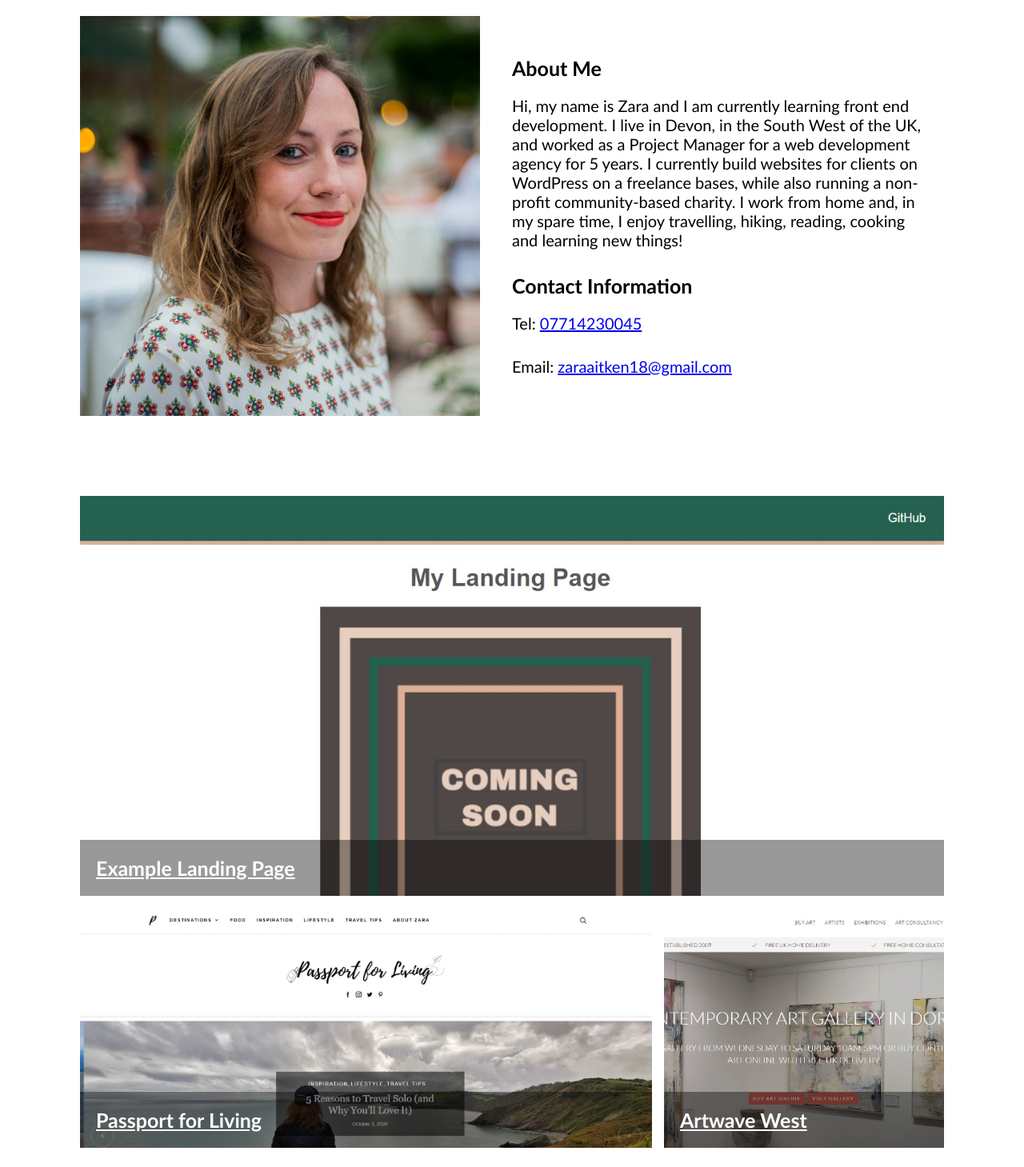
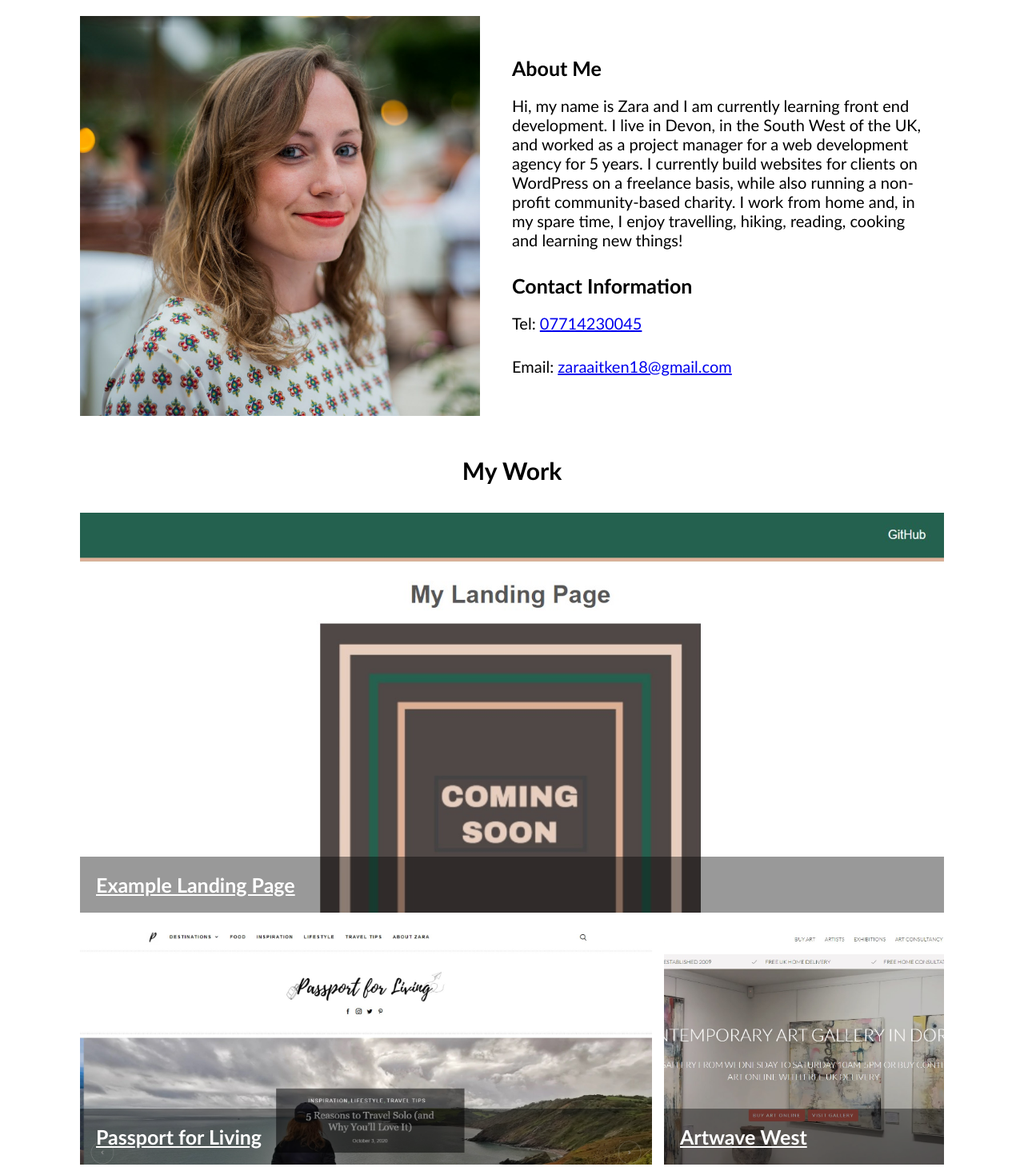
Before and after one commit to zaitken1/developer-profile, a plain HTML site: page index.html in a window 1280 px wide. Shown: the part 740-2199 px from the top of the page at 80% size. Drawn offline with Linux system fonts and the light colour scheme.

Commit message:
adds 'my work' heading

```diff
--- a/assets/css/style.css
+++ b/assets/css/style.css
@@ -95,12 +95,20 @@ section h2 {
 }
 
 /*Portfolio grid*/
+.my-portfolio-heading {
+  display: flex;
+  justify-content: center;
+  align-content: center;
+  margin: 50px auto 0;
+  font-size: 30px;
+}
+
 .portfolio-images {
   display: grid;
   grid-template-columns: 1fr 1fr 1fr;
   flex-wrap: wrap;
   gap: 15px;
-  margin: 100px;
+  margin: 35px 100px;
   grid-template-areas:
   "portfolio-one portfolio-one portfolio-one"
   "portfolio-two portfolio-two portfolio-three"
@@ -316,6 +324,7 @@ footer {
   .portfolio-one, .portfolio-two, .portfolio-three {
     height: 300px;
   }
+}
 
 @media screen and (max-width: 380px){
 
@@ -325,7 +334,7 @@ footer {
   }
 
   header h1, header nav {
-    margin:0;
+    margin: 0;
   }
 
   section h2 {
--- a/index.html
+++ b/index.html
@@ -28,13 +28,14 @@
         </section>
         <section class="contact-info">
             <h3 id="about">About Me</h3>
-            <p class="bio-info">Hi, my name is Zara and I am currently learning front end development. I live in Devon, in the South West of the UK, and worked as a Project Manager for a web development agency for 5 years. I currently build websites for clients on WordPress on a freelance bases, while also running a non-profit community-based charity. I work from home and, in my spare time, I enjoy travelling, hiking, reading, cooking and learning new things!</p>
+            <p class="bio-info">Hi, my name is Zara and I am currently learning front end development. I live in Devon, in the South West of the UK, and worked as a project manager for a web development agency for 5 years. I currently build websites for clients on WordPress on a freelance basis, while also running a non-profit community-based charity. I work from home and, in my spare time, I enjoy travelling, hiking, reading, cooking and learning new things!</p>
             <h3 id="contact">Contact Information</h3>
             <p class="bio-info">Tel: <a href="tel:07714230045">07714230045</a></p>
             <p class="bio-info">Email: <a href="email:zaraaitken18@gmail.com">zaraaitken18@gmail.com</a></p>
         </section>
       </section>
-      <section id="portfolio" class="portfolio-images">
+      <h3 id="portfolio" class="my-portfolio-heading">My Work</h3>
+      <section class="portfolio-images">
           <a class="portfolio-one" href="https://zaitken1.github.io/landing-page/" target="_blank">
             <h3 class="portfolio-h3">Example Landing Page</h3>
           </a>
```
